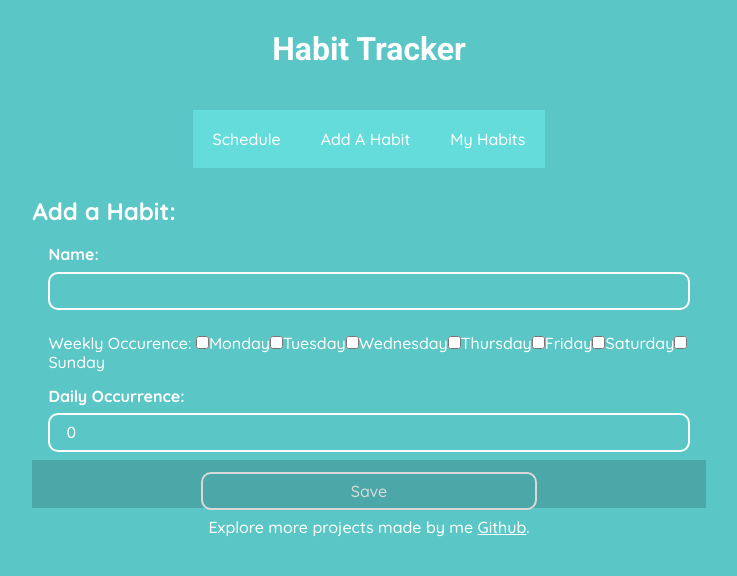
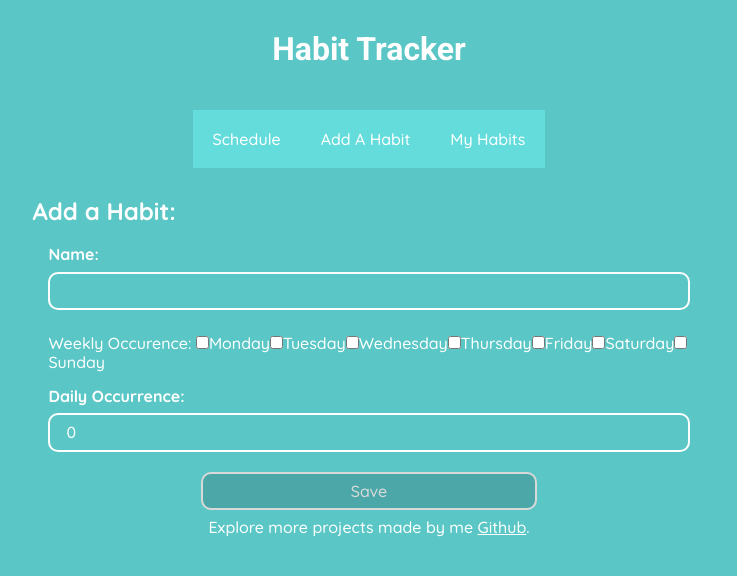
Before and after one commit to syedmwgilani/Habbit-Tracker, a React (Create React App) app: page /habit-tracker/habit-template in a window 1280 px wide. In both pictures the pointer is over the button "Save". Shown: the top 576 px of the page, without its empty margins (271-1008 px from the left). Built offline with nearby package versions, Linux system fonts and the light colour scheme.

Commit message:
Removed unnessary comments from HabitTemplate.js and minor UI tweaks.

```diff
--- a/src/HabitTemplate.js
+++ b/src/HabitTemplate.js
@@ -9,7 +9,7 @@ class HabitTemplate extends Component {
 
         this.state = {
             name: dot('', props, 'name'),
-            // numberOfDays: dot(0, props, 'numberOfDays'),
+            dailyOccurrence: dot(0, props, 'dailyOccurrence'),
             weeklyOccurrence: {
                 Monday: dot(false, props, 'weeklyOccurrence', 'Monday'),
                 Tuesday: dot(false, props, 'weeklyOccurrence', 'Tuesday'),
@@ -19,11 +19,6 @@ class HabitTemplate extends Component {
                 Saturday: dot(false, props, 'weeklyOccurrence', 'Saturday'),
                 Sunday: dot(false, props, 'weeklyOccurrence', 'Sunday')
             },
-            dailyOccurrence: dot(0, props, 'dailyOccurrence'),
-            //reminder: dot(false, props, 'reminder'),
-            //reminderTimes: dot('', props, 'reminderTimes'),
-            //TODO Allow for multiple reminder times
-            //May allow this to be an array
         }
     }
 
@@ -36,11 +31,8 @@ class HabitTemplate extends Component {
         const propArr = name.split('.')
         setNestedVal(copyState, propArr, value)
         this.setState(copyState)
-
-        // this.setState({ [name]: value });
     }
 
-    //TODO send to helper modules
     saveStateToLocalStorage() {
         let JSONactiveHabitTemp = localStorage.getItem('activeHabitTemplates')
         if (!JSONactiveHabitTemp) {
@@ -52,9 +44,6 @@ class HabitTemplate extends Component {
         const uid = generateUIDKey(activeHabitTemp)
         activeHabitTemp[uid] = (this.state)
         localStorage.setItem('activeHabitTemplates', JSON.stringify(activeHabitTemp))
-
-        //TODO On save this should go back to the Habits Page
-        // maybe  make it a call back function???
     }
 
     render() {
@@ -64,6 +53,7 @@ class HabitTemplate extends Component {
                 <div></div>{/* Used for sides in grid. Needed to work properly. */}
                 <div>
                     <h2>Add a Habit:</h2>
+
                     <div className="pl1 pr1">
                         <label htmlFor="habitNameId">
                             <b>Name:</b>
@@ -75,20 +65,11 @@ class HabitTemplate extends Component {
                             />
                         </label>
                     </div>
-                    {/* <div>
-                    <label htmlFor="numberOfDaysId">
-                        <span>Number of Days:</span>
-                        <input type="number"
-                            id="numberOfDaysId"
-                            name="numberOfDays"
-                            value={this.state.numberOfDays}
-                            onChange={ (event) => this.handleInputChange(event) }
-                        />
-                    </label>
-                </div> */}
+
                     <div className="mt1 pl1 pr1">
                         <WeekInput {...this.state.weeklyOccurrence} onChange={(event) => this.handleInputChange(event)} />
                     </div>
+
                     <div className="mt1 pl1 pr1">
                         <label htmlFor="dailyOccurrenceId">
                             <b>Daily Occurrence:</b>
@@ -100,32 +81,12 @@ class HabitTemplate extends Component {
                             />
                         </label>
                     </div>
-                    {/* <div>
-                    <label htmlFor="reminderId">
-                        <span>Reminder:</span>
-                        <input type="checkbox"
-                            id="reminderId"
-                            name="reminder"
-                            checked={this.state.reminder}
-                            onChange={ (event) => this.handleInputChange(event) }
-                        />
-                    </label>
-                </div>
-                <div>
-                    <label htmlFor="reminderTimesId">
-                        <span>Reminder Time:</span>
-                        <input type="text"
-                            id="reminderTimesId"
-                            name="reminderTimes"
-                            value={this.state.reminderTimes}
-                            onChange={ (event) => this.handleInputChange(event) }
-                        />
-                    </label>
-                </div> */}
+
                     <div className="save-button-container">
                         <button className="save-button" onClick={event => this.saveStateToLocalStorage()}>Save</button>
                     </div>
                 </div>
+
                 <div></div>{/* Used for sides in grid. Needed to work properly. */}
             </main>
         )
--- a/src/index.css
+++ b/src/index.css
@@ -121,9 +121,6 @@ input[type=number] {
     position: relative;
     height: 3rem;
 }
-.save-button-container:hover {
-    filter: brightness(0.85);
-}
 
 .save-button {
     position: absolute;
@@ -136,3 +133,6 @@ input[type=number] {
     border: 2px solid var(--primary-color);
     cursor: pointer;
 }
+.save-button:hover {
+    filter: brightness(0.85);
+}
```
Also changed, not shown: 1 other file (tests, documents, lock files or other folders).
